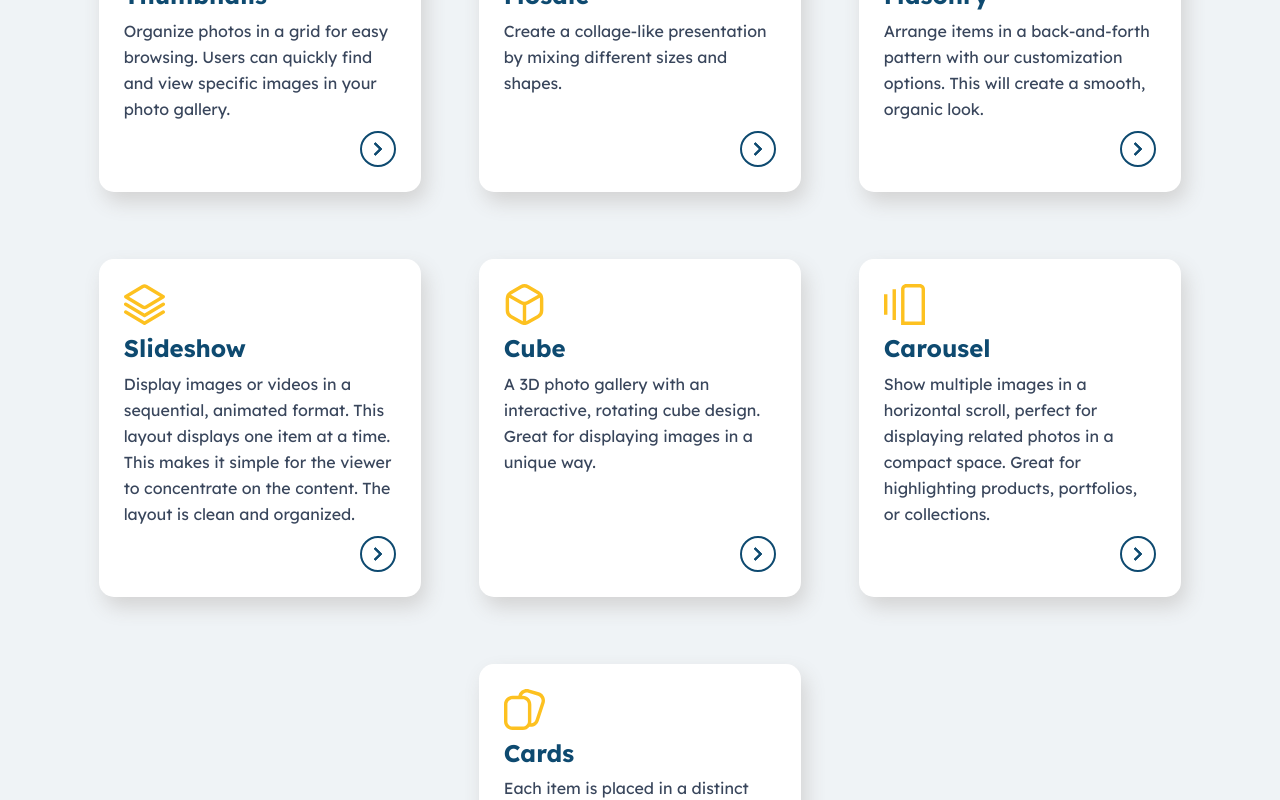
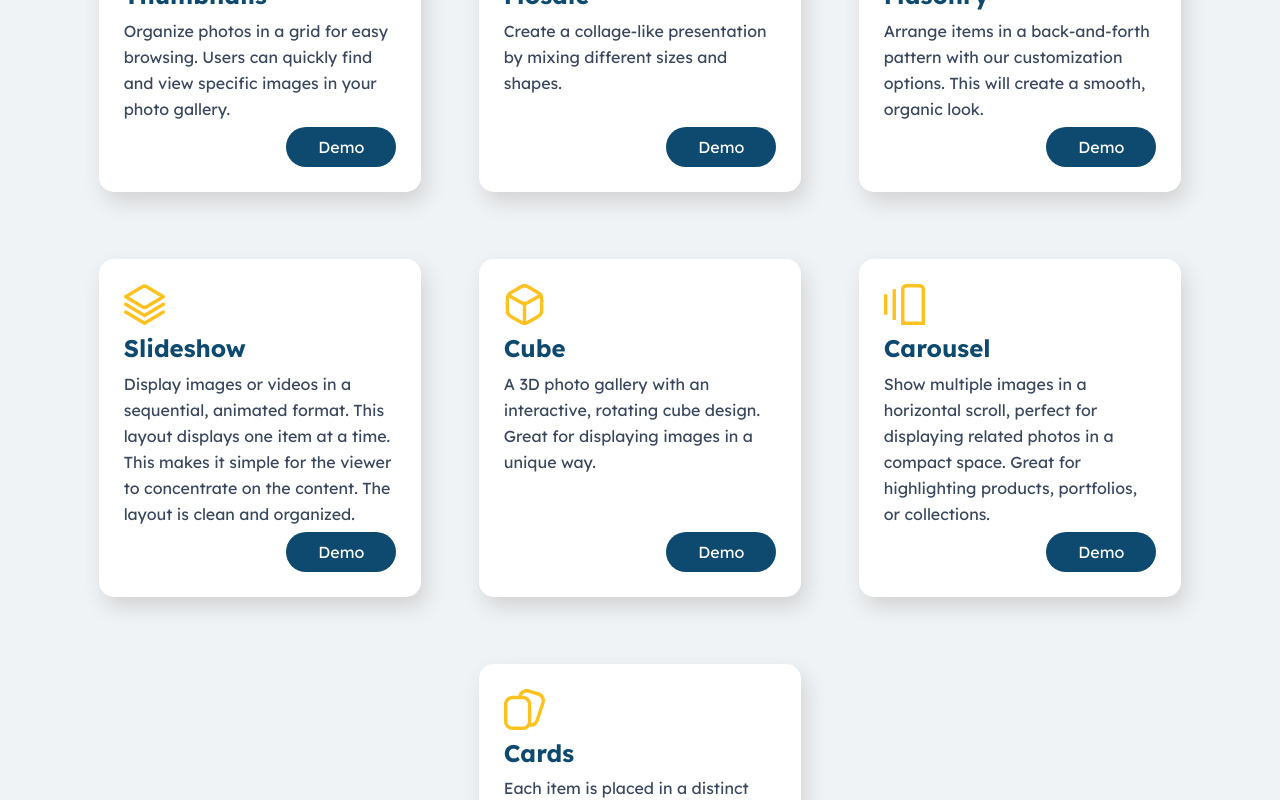
Before and after one commit to GrigorHarutyunian/regallery, a React (Vite) app: page / in a window 1280 px wide. Shown: the part 960-1760 px from the top of the page. Built offline with nearby package versions, Linux system fonts and the light colour scheme.

Commit message:
new button style for flip card

```diff
--- a/src/common-components/common-grid/CommonBoxForGrid.tsx
+++ b/src/common-components/common-grid/CommonBoxForGrid.tsx
@@ -33,11 +33,10 @@ const CommonBoxForGrid: React.FC<FeaturesBoxProps> = ({
 
       <p className="section-text__desc">{description}</p>
       {globalTitle === "Gallery views" && (
-        <a target="_blank" href={demoLink || "#"}>
-          <div className={`absolute_btn`}>
-            <span>Demo</span>
+        <div className={`absolute_btn`}>
+          <span>Demo</span>
 
-            <svg
+          {/* <svg
               width="20"
               height="20"
               viewBox="0 0 66 43"
@@ -67,9 +66,8 @@ const CommonBoxForGrid: React.FC<FeaturesBoxProps> = ({
                   fill="#FFFFFF"
                 ></path>
               </g>
-            </svg>
-          </div>
-        </a>
+            </svg> */}
+        </div>
       )}
       {globalTitle === "Gallery views" && (
         <div className="back">
--- a/src/common-components/common-grid/CommonGrid.css
+++ b/src/common-components/common-grid/CommonGrid.css
@@ -85,21 +85,14 @@
 
 .absolute_btn {
   border-radius: 41px;
-  padding: 10px;
-  transition: all 0.5s ease;
-  display: flex;
-  align-items: center;
-  height: 12px;
-  width: 12px;
-  border: 2px solid #0e4a70;
-  justify-content: center;
+  text-align: center;
   position: absolute;
   bottom: 25px;
   right: 25px;
   overflow: hidden;
 }
 
-.grid__6 .feature-box:hover .absolute_btn {
+.grid__6 .feature-box .absolute_btn {
   width: 70px;
   padding: 10px 20px;
   background-color: #0e4a70;
@@ -109,22 +102,11 @@
   transform: translateY(-5px);
 }
 
-.absolute_btn span {
-  transform: translate(-208px);
-  font-size: 0px;
-  opacity: 0;
-}
-
-.absolute_btn svg g path {
+/* .absolute_btn svg g path {
   fill: #0e4a70;
-}
-.grid__6 .feature-box:hover .absolute_btn span {
-  transform: translate(-9px);
+} */
+.grid__6 .feature-box .absolute_btn span {
   color: #ffffff;
-  opacity: 1;
-  font-size: 16px;
-  margin-right: 5px;
-  transition: all 0.5s ease;
 }
 
 div#none {
@@ -146,10 +128,8 @@ div#none {
 .absolute_btn svg {
   margin-right: -12px;
 }
-.absolute_btn:hover {
-  background-color: #a7c957;
-}
-path.one {
+
+/* path.one {
   transition: 0.4s;
   transform: translateX(-60%);
 }
@@ -162,21 +142,21 @@ path.tree {
   transition: 0.5s;
   transform: translateX(-90%);
 }
-.feature-box:hover path.three {
+.feature-box path.three {
   animation: color_anim 1s infinite 0.2s;
 }
 
-.feature-box:hover path.one {
+.feature-box path.one {
   transform: translateX(0%);
   animation: color_anim 1s infinite 0.6s;
 }
 
-.feature-box:hover path.two {
+.feature-box path.two {
   transform: translateX(0%);
   animation: color_anim 1s infinite 0.4s;
-}
+} */
 
-@keyframes color_anim {
+/* @keyframes color_anim {
   0% {
     fill: white;
   }
@@ -186,7 +166,7 @@ path.tree {
   100% {
     fill: white;
   }
-}
+} */
 
 @media screen and (max-width: 860px) {
   .grid__6 {
```
